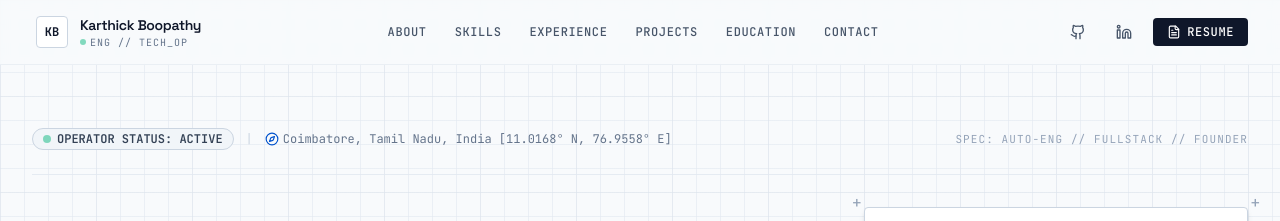
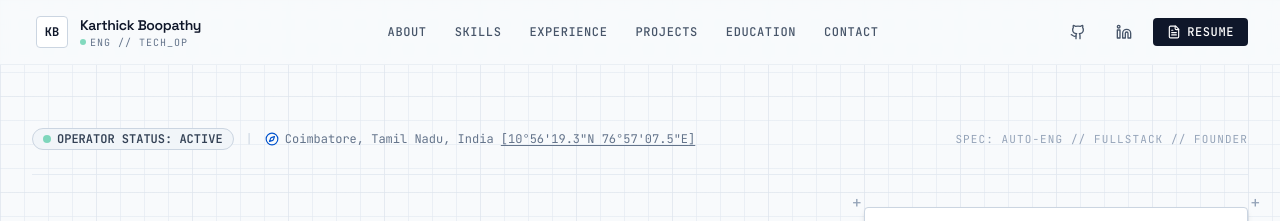
Before and after one commit to Karthick-Boopathy/KarthickBoopathy, a React (Vite) app: page / in a window 1280 px wide. Shown: the top 221 px of the page. Built offline with nearby package versions, Linux system fonts and the light colour scheme.

Commit message:
feat: update coordinates to 10 deg 56 min 19.3 sec N and link to Google Maps

```diff
--- a/src/components/Footer.tsx
+++ b/src/components/Footer.tsx
@@ -27,9 +27,17 @@ export const Footer: React.FC = () => {
               Automobile engineering graduate &amp; independent technical builder based in {personalInfo.location}. Open for technical collaborations, systems engineering roles, and innovative ventures.
             </p>
 
-            <div className="pt-2 flex items-center gap-2 text-xs font-mono text-slate-400">
-              <Compass className="w-3.5 h-3.5 text-blueprint-500" />
-              <span>COORDINATES: {personalInfo.coordinates}</span>
+            <div className="pt-2">
+              <a
+                href={personalInfo.googleMapsUrl}
+                target="_blank"
+                rel="noopener noreferrer"
+                className="inline-flex items-center gap-2 text-xs font-mono text-slate-400 hover:text-white transition-colors group"
+                title="View coordinates on Google Maps"
+              >
+                <Compass className="w-3.5 h-3.5 text-blueprint-400 group-hover:rotate-45 transition-transform shrink-0" />
+                <span>COORDINATES: <span className="underline underline-offset-2 decoration-slate-600 group-hover:decoration-blueprint-400">{personalInfo.coordinates}</span></span>
+              </a>
             </div>
           </div>
 
@@ -57,9 +65,17 @@ export const Footer: React.FC = () => {
                   <span>{personalInfo.phone}</span>
                 </a>
               </li>
-              <li className="flex items-center gap-2 text-slate-400">
-                <MapPin className="w-3.5 h-3.5 text-blueprint-400 shrink-0" />
-                <span>{personalInfo.location}</span>
+              <li>
+                <a
+                  href={personalInfo.googleMapsUrl}
+                  target="_blank"
+                  rel="noopener noreferrer"
+                  className="flex items-center gap-2 text-slate-400 hover:text-white transition-colors group"
+                  title="View location on Google Maps"
+                >
+                  <MapPin className="w-3.5 h-3.5 text-blueprint-400 shrink-0" />
+                  <span className="group-hover:underline underline-offset-2">{personalInfo.location}</span>
+                </a>
               </li>
             </ul>
           </div>
--- a/src/components/Hero.tsx
+++ b/src/components/Hero.tsx
@@ -19,10 +19,16 @@ export const Hero: React.FC = () => {
               OPERATOR STATUS: ACTIVE
             </span>
             <span className="hidden sm:inline-block text-slate-300">|</span>
-            <span className="hidden sm:flex items-center gap-1">
-              <Compass className="w-3.5 h-3.5 text-blueprint-600" />
-              {personalInfo.location} [{personalInfo.coordinates}]
-            </span>
+            <a
+              href={personalInfo.googleMapsUrl}
+              target="_blank"
+              rel="noopener noreferrer"
+              className="hidden sm:flex items-center gap-1.5 hover:text-blueprint-600 transition-colors group cursor-pointer"
+              title="Open coordinates in Google Maps"
+            >
+              <Compass className="w-3.5 h-3.5 text-blueprint-600 group-hover:rotate-45 transition-transform shrink-0" />
+              <span>{personalInfo.location} <span className="underline underline-offset-2 decoration-blueprint-300 group-hover:decoration-blueprint-600">[{personalInfo.coordinates}]</span></span>
+            </a>
           </div>
           <div className="text-right tracking-widest text-[11px] text-slate-400">
             SPEC: AUTO-ENG // FULLSTACK // FOUNDER
--- a/src/data/portfolioData.ts
+++ b/src/data/portfolioData.ts
@@ -37,6 +37,7 @@ export interface PersonalInfo {
   title: string;
   location: string;
   coordinates: string;
+  googleMapsUrl: string;
   phone: string;
   email: string;
   kannanFarmsWebsite: string;
@@ -46,7 +47,8 @@ export const personalInfo: PersonalInfo = {
   name: "Karthick Boopathy",
   title: "Engineer & Independent Technical Builder",
   location: "Coimbatore, Tamil Nadu, India",
-  coordinates: "11.0168° N, 76.9558° E",
+  coordinates: "10°56'19.3\"N 76°57'07.5\"E",
+  googleMapsUrl: "https://www.google.com/maps?q=10%C2%B056'19.3%22N+76%C2%B057'07.5%22E",
   phone: "+91 9750341456",
   email: "karthicboopathy@gmail.com",
   kannanFarmsWebsite: "https://kannanfarms.com",
```
